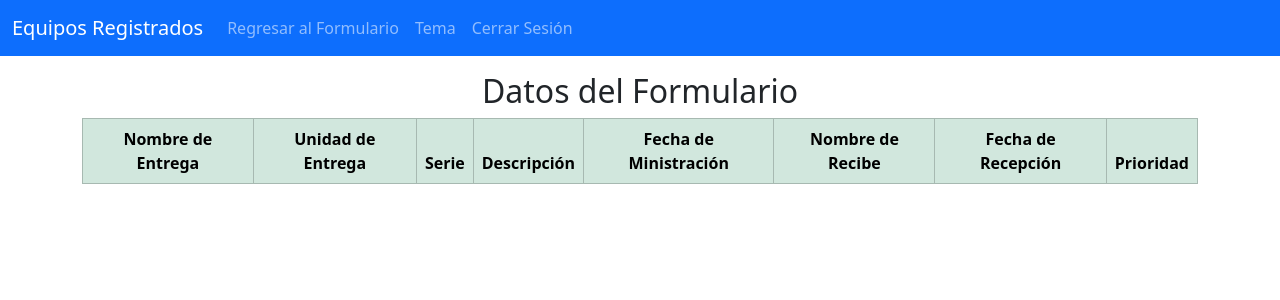
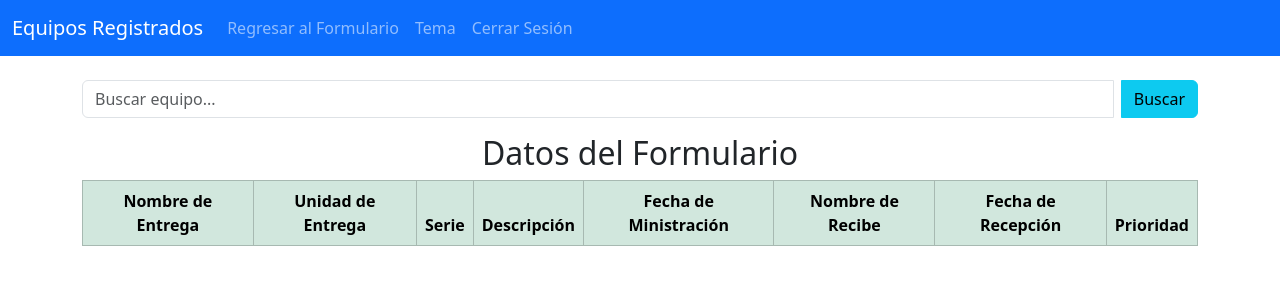
Before and after one commit to Ebgmoreno/CEEFA, an Angular app: page /visualizacion in a window 1280 px wide. Shown: the top 300 px of the page. Built offline with nearby package versions, Linux system fonts and the light colour scheme.

Commit message:
Botón de búsqueda

```diff
--- a/src/app/visualizacion/visualizacion.component.html
+++ b/src/app/visualizacion/visualizacion.component.html
@@ -23,7 +23,12 @@
   </div>
 </nav>
 
-<div class="container mt-3">
+<div class="container mt-4">
+    <div class="input-group mb-3">
+      <input type="text" class="form-control me-sm-2" placeholder="Buscar equipo..." [(ngModel)]="textoBusqueda">
+      <button class="btn btn-info" (click)="buscarEquipo()">Buscar</button>
+    </div>
+
   <h2 class="text-center">Datos del Formulario</h2>
   <table class="table table-hover table-bordered">
     <thead>
--- a/src/app/visualizacion/visualizacion.component.ts
+++ b/src/app/visualizacion/visualizacion.component.ts
@@ -2,12 +2,14 @@ import { CommonModule } from '@angular/common';
 import { Component, OnInit, Renderer2 } from '@angular/core';
 import { Router } from '@angular/router';
 import { Equipo } from '../models/equipo.model';
+import { FormsModule } from '@angular/forms'; // Importa FormsModule
+
 
 
 @Component({
   selector: 'app-visualizacion',
   standalone: true,
-  imports: [CommonModule],
+  imports: [CommonModule,FormsModule],
   templateUrl: './visualizacion.component.html',
   styleUrls: ['./visualizacion.component.css']
 })
@@ -15,7 +17,7 @@ export class VisualizacionComponent implements OnInit {
   equipos: Equipo[] = []; // Declara equipos como un array de Equipo
 
   temaOscuro: boolean = false;
-
+  textoBusqueda: string = '';
   constructor(
     private router: Router,
     private renderer: Renderer2
@@ -39,6 +41,33 @@ export class VisualizacionComponent implements OnInit {
     }
   }
 
+  buscarEquipo() {
+    // 1. Obtener los equipos del localStorage
+    const datosGuardados = localStorage.getItem('equipos');
+    if (datosGuardados) {
+      try {
+        this.equipos = JSON.parse(datosGuardados);
+      } catch (error) {
+        console.error("Error al analizar los datos de localStorage:", error);
+        return; // Salir de la función si hay un error
+      }
+    } else {
+      console.warn("No se encontraron datos de equipos en localStorage.");
+      return; // Salir de la función si no hay datos
+    }
+
+    // 2. Filtrar los equipos
+    if (this.textoBusqueda) {
+      const textoBusquedaLower = this.textoBusqueda.toLowerCase();
+      this.equipos = this.equipos.filter(equipo => {
+        return equipo.nombreEntrega.toLowerCase().includes(textoBusquedaLower) ||
+               equipo.unidadEntrega.toLowerCase().includes(textoBusquedaLower) ||
+               equipo.serie.toLowerCase().includes(textoBusquedaLower) ||
+               equipo.descripcion.toLowerCase().includes(textoBusquedaLower);
+      });
+    }
+  }
+
   cambiarTema() {
     this.temaOscuro = !this.temaOscuro;
 
```
